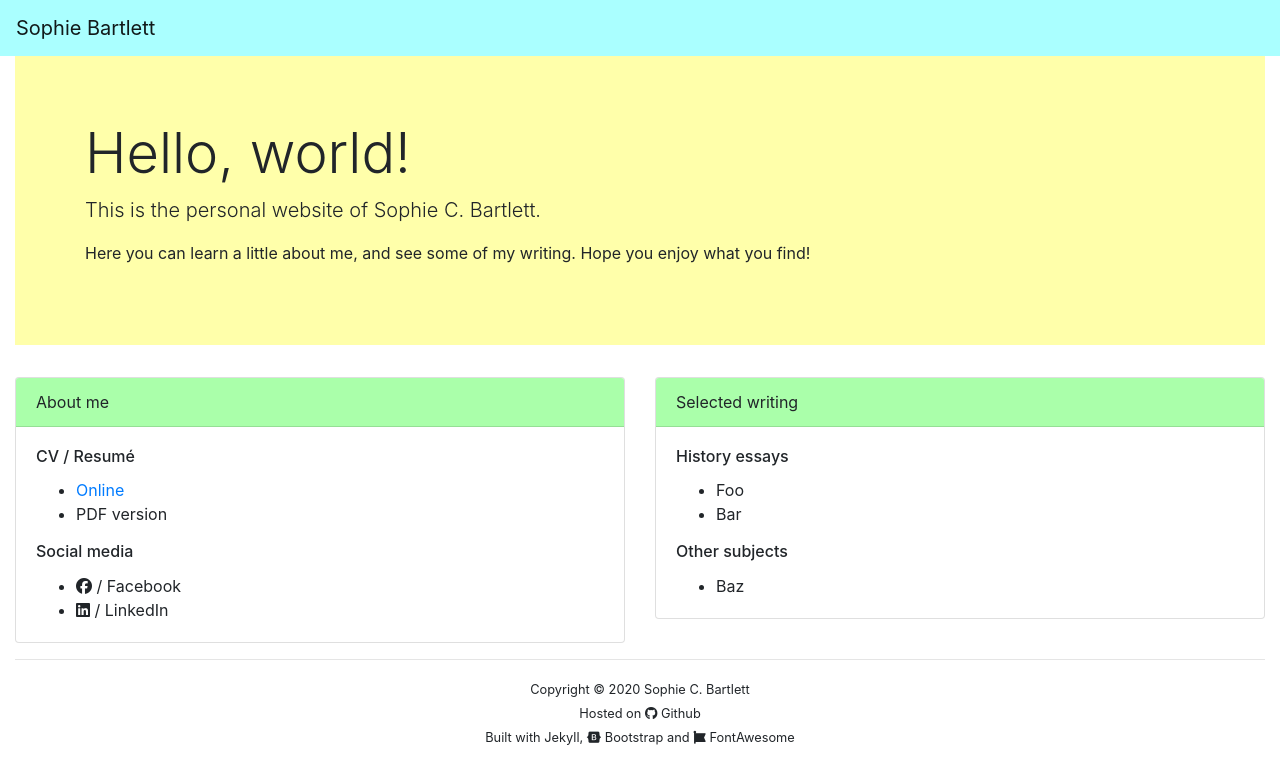
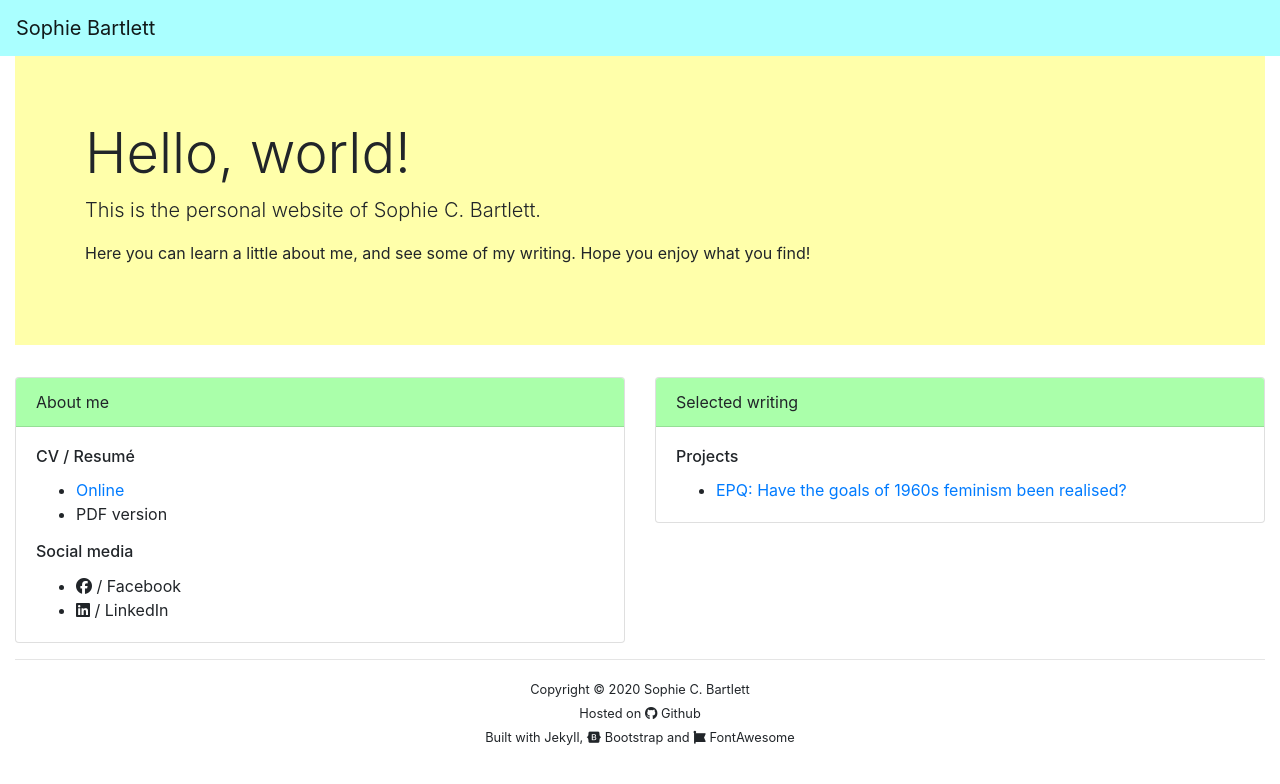
Before and after one commit to sophiecbartlett/sophiecbartlett.github.io, a Jekyll site: the page built from index.html, in a window 1280 px wide. Shown: the top 784 px of the page. Built offline with Jekyll 4.4.1, drawn with Linux system fonts in a browser that asks for light colours; nearby versions of some CDN libraries.

Commit message:
Add and link epq.pdf and tweak CV very slightly

```diff
--- a/index.html
+++ b/index.html
@@ -35,14 +35,9 @@ layout: default
         Selected writing
       </div>
       <div class="card-body">
-        <h6 class="card-title">History essays</h6>
+        <h6 class="card-title">Projects</h6>
         <ul class="card-text">
-          <li>Foo</li>
-          <li>Bar</li>
-        </ul>
-        <h6 class="card-title">Other subjects</h6>
-        <ul class="card-text">
-          <li>Baz</li>
+          <li><a href="uploads/epq.pdf">EPQ: Have the goals of 1960s feminism been realised?</a></li>
         </ul>
       </div>
     </div>
```
Also changed, not shown: cv.md (+1 -1 lines), 1 other file.
